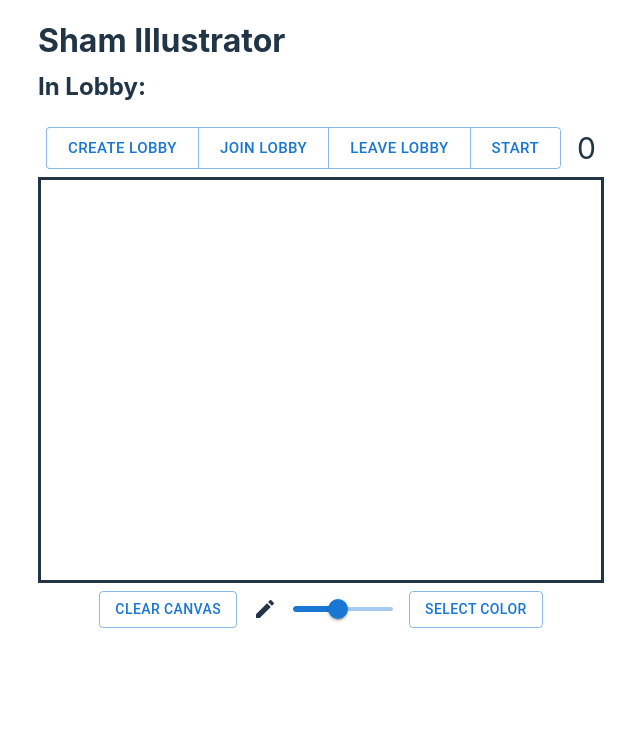
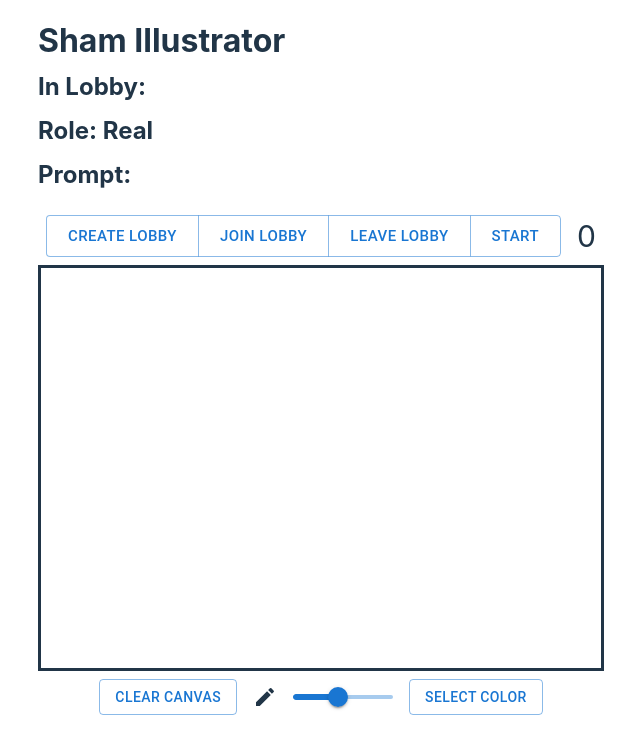
Before and after one commit to winstonco/illustraitor, a React (Vite) app: page / in a window 1280 px wide. Shown: the top 754 px of the page, without its empty margins (319-959 px from the left). Built offline with nearby package versions, Linux system fonts and the light colour scheme; no server answers.

Commit message:
show role and prompt, timer now uses Date.now() to calc

```diff
--- a/index.html
+++ b/index.html
@@ -2,7 +2,7 @@
 <html lang="en">
   <head>
     <meta charset="UTF-8" />
-    <link rel="icon" type="image/x-icon" href="public/favicon.ico">
+    <link rel="icon" type="image/x-icon" href="favicon.ico">
     <meta name="viewport" content="width=device-width, initial-scale=1.0" />
     <title>Sham Illustrator</title>
   </head>
--- a/src/App.tsx
+++ b/src/App.tsx
@@ -3,17 +3,49 @@ import { Stack, Container } from '@mui/system';
 
 import Game from './Game';
 import GameNav from './GameNav';
+import socket from './helpers/socket';
 
 function App() {
-  const [roomy, setRoomy] = useState<boolean>(false);
+  const [role, setRole] = useState<string>('Real');
+  const [prompt, setPrompt] = useState<string>('');
+  const [lobbyName, setLobbyName] = useState<string>('');
+
+  socket.on('connect', () => setLobbyName(''));
+
+  socket.on('startGame', () => {
+    console.log('Game starting now!');
+
+    socket.on('role', (role) => {
+      setRole(role === 'real' ? 'Real' : 'Imposter');
+      console.log(role);
+    });
+
+    socket.on('prompt', (prompt) => {
+      setPrompt(prompt);
+      console.log(prompt);
+    });
+
+    socket.on('startTurn', () => {
+      console.log("It's your turn!");
+    });
+
+    socket.on('endTurn', () => {
+      console.log('Your turn ended!');
+    });
+  });
 
   return (
     <Container sx={{ display: 'flex', justifyContent: 'center' }}>
       <Stack spacing={1}>
         <div className="App">
           <h1>Sham Illustrator</h1>
-          <GameNav setRoomy={setRoomy}></GameNav>
-          <Game></Game>
+          <GameNav
+            role={role}
+            prompt={prompt}
+            lobbyName={lobbyName}
+            setLobbyName={setLobbyName}
+          />
+          <Game />
         </div>
       </Stack>
     </Container>
--- a/src/Game.tsx
+++ b/src/Game.tsx
@@ -2,48 +2,17 @@ import { useState } from 'react';
 import { Stack } from '@mui/system';
 
 import Canvas from './Canvas';
-import CanvasNav from './CanvasNav';
-import socket from './helpers/socket';
-import { GameRole } from './types/GameRole';
+import Toolbar from './Toolbar';
 
 export default function Game(): JSX.Element {
-  // Whether client is in a room/lobby
-  const [role, setRole] = useState<GameRole>('real');
-  const [prompt, setPrompt] = useState<string>('');
-
   const [penSize, setPenSize] = useState(5);
   const [penColor, setPenColor] = useState('black');
-
-  socket.on('startGame', () => {
-    console.log('Game starting now!');
-
-    socket.on('role', (role) => {
-      setRole(role);
-      console.log(role);
-    });
-
-    socket.on('prompt', (prompt) => {
-      setPrompt(prompt);
-      console.log(prompt);
-    });
-
-    socket.on('startTurn', () => {
-      console.log("It's your turn!");
-    });
-
-    socket.on('endTurn', () => {
-      console.log('Your turn ended!');
-    });
-  });
 
   return (
     <div className="game">
       <Stack spacing={1} maxWidth={606}>
         <Canvas penSize={penSize} penColor={penColor}></Canvas>
-        <CanvasNav
-          setPenSize={setPenSize}
-          setPenColor={setPenColor}
-        ></CanvasNav>
+        <Toolbar setPenSize={setPenSize} setPenColor={setPenColor}></Toolbar>
       </Stack>
     </div>
   );
--- a/src/GameNav.tsx
+++ b/src/GameNav.tsx
@@ -1,20 +1,25 @@
-import { useState } from 'react';
 import { Button, ButtonGroup } from '@mui/material';
 import { Stack } from '@mui/system';
 
 import socket from './helpers/socket';
 import Timer from './Timer';
 
-export default function GameNav(props: {
-  setRoomy: React.Dispatch<React.SetStateAction<boolean>>;
+export default function GameNav({
+  lobbyName,
+  setLobbyName,
+  role,
+  prompt,
+}: {
+  lobbyName: string;
+  setLobbyName: React.Dispatch<React.SetStateAction<string>>;
+  role: string;
+  prompt: string;
 }): JSX.Element {
-  // replace with cookies?
-  const [lobbyName, setLobbyName] = useState<string>('');
-  socket.on('connect', () => setLobbyName(''));
-
   return (
     <div className="game-nav">
       <h2>In Lobby: {lobbyName}</h2>
+      <h2>Role: {role}</h2>
+      <h2>Prompt: {prompt}</h2>
       <Stack
         direction="row"
         spacing={2}
@@ -52,7 +57,6 @@ export default function GameNav(props: {
                   if (res === 'ok') {
                     console.log('Successfully joined lobby!');
                     setLobbyName(name);
-                    props.setRoomy(true);
                     return;
                   } else {
                     console.log('Failed to join lobby!');
@@ -69,7 +73,6 @@ export default function GameNav(props: {
                 socket.emit('leaveLobby', (res) => {
                   if (res === 'ok') {
                     console.log('Successfully left lobby!');
-                    props.setRoomy(false);
                     setLobbyName('');
                     return;
                   } else {
--- a/src/Timer.tsx
+++ b/src/Timer.tsx
@@ -4,19 +4,25 @@ import socket from './helpers/socket';
 
 export default function Timer(): JSX.Element {
   const [time, setTime] = useState<number>(0);
+  const [targetTime, setTargetTime] = useState<number>(Date.now());
+
+  socket.on('startTurn', (turnTime) => {
+    console.log(turnTime);
+    setTargetTime(Date.now() + turnTime * 1000);
+    setTime(turnTime);
+  });
 
   useEffect(() => {
-    if (time > 0) {
+    console.log((targetTime - Date.now()) / 1000);
+
+    if (targetTime - Date.now() > 0) {
       setTimeout(() => {
-        setTime(time - 1);
+        console.log(Math.ceil((targetTime - Date.now()) / 1000));
+        setTime(Math.ceil((targetTime - Date.now()) / 1000));
         // time--;
       }, 1000);
     }
   }, [time]);
 
-  socket.on('startTurn', (turnTime) => {
-    setTime(turnTime);
-  });
-
   return <p style={{ fontSize: '30px' }}>{time}</p>;
 }
--- a/src/CanvasNav.tsx
+++ b/src/Toolbar.tsx
@@ -6,7 +6,7 @@ import socket from './helpers/socket';
 import PenSize from './PenSize';
 import PenColor from './PenColor';
 
-export default function CanvasNav(props: {
+export default function Toolbar(props: {
   setPenSize: React.Dispatch<React.SetStateAction<number>>;
   setPenColor: React.Dispatch<React.SetStateAction<string>>;
 }): JSX.Element {
```
Also changed, not shown: src/index.css (+0 -42 lines).
